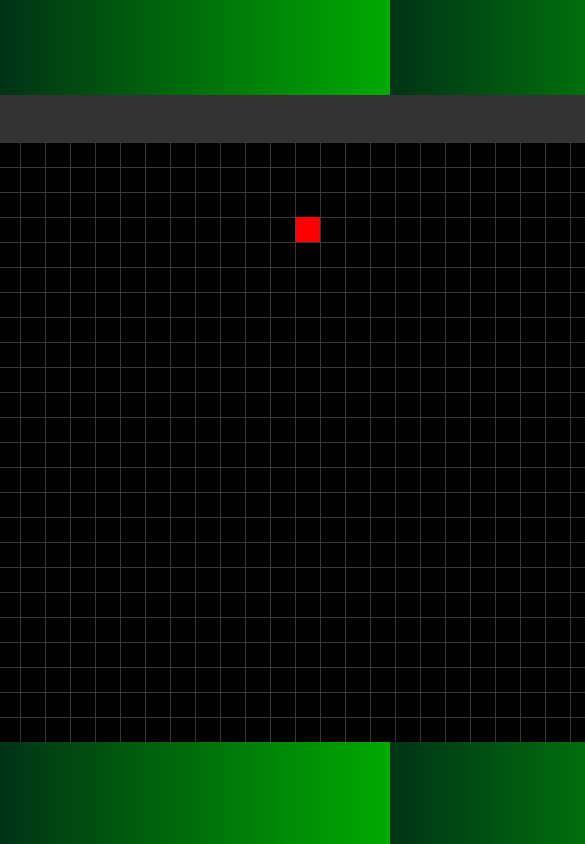
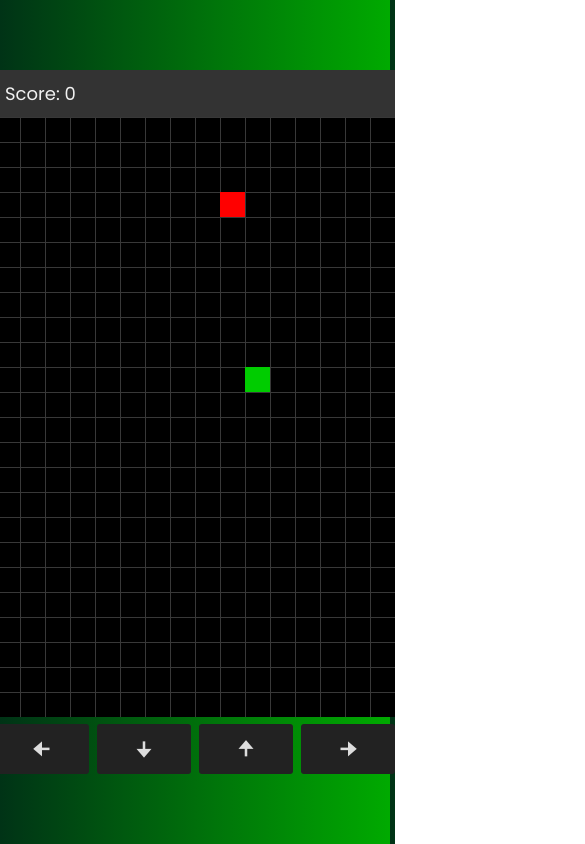
Before and after one commit to WilkerGuimaraes/snake-game-javascript, a plain HTML site: page index.html in a window 390 px wide. Both pictures are taken after a click on the button "Play Game". Shown: the top 844 px of the page, 585 px wide, since content can reach past the window. Drawn offline with nearby package versions, Linux system fonts and the light colour scheme.

Commit message:
commit 4

```diff
--- a/index.html
+++ b/index.html
@@ -31,7 +31,16 @@
         </div>
       </div>
 
-      <canvas id="board"></canvas>
+      <div class="screen-game">
+        <canvas id="board"></canvas>
+
+        <div class="control-arrows">
+          <i data-key="ArrowLeft" class="bx bxs-left-arrow-alt"></i>
+          <i data-key="ArrowDown" class="bx bxs-down-arrow-alt"></i>
+          <i data-key="ArrowUp" class="bx bxs-up-arrow-alt"></i>
+          <i data-key="ArrowRight" class="bx bxs-right-arrow-alt"></i>
+        </div>
+      </div>
     </div>
   </body>
 </html>
--- a/script.js
+++ b/script.js
@@ -122,20 +122,29 @@ function update() {
 }
 
 function changeDirection(e) {
-  if (e.code == "ArrowUp" && directionY != 1) {
+  if (e.code === "ArrowUp" && directionY != 1) {
     directionX = 0;
     directionY = -1;
-  } else if (e.code == "ArrowDown" && directionY != -1) {
+  } else if (e.code === "ArrowDown" && directionY != -1) {
     directionX = 0;
     directionY = 1;
-  } else if (e.code == "ArrowLeft" && directionX != 1) {
+  } else if (e.code === "ArrowLeft" && directionX != 1) {
     directionX = -1;
     directionY = 0;
-  } else if (e.code == "ArrowRight" && directionX != -1) {
+  } else if (e.code === "ArrowRight" && directionX != -1) {
     directionX = 1;
     directionY = 0;
   }
 }
+
+// Control arrows
+document.querySelectorAll(".control-arrows i").forEach((key) => {
+  // Calling changeDirection on each key click and passing dataset value as an object
+  key.addEventListener(
+    "click",
+    () => changeDirection({ code: key.dataset.key }) // KeyboardEvent contains the property `code`
+  );
+});
 
 function placeFood() {
   foodX = Math.floor(Math.random() * cols) * blockSize;
@@ -169,3 +178,29 @@ function returnToMenu() {
     location.reload();
   });
 }
+
+// Responsivity
+function handleResize() {
+  let windowWidth = window.innerWidth;
+
+  if (windowWidth === 1024 || windowWidth === 768 || windowWidth === 600) {
+    location.reload();
+    start();
+  }
+
+  if (windowWidth > 1024) {
+    cols = 40;
+  } else if (windowWidth > 768) {
+    cols = 30;
+  } else if (windowWidth > 600) {
+    cols = 24;
+  } else {
+    cols = 16;
+  }
+
+  //start();
+}
+
+window.addEventListener("resize", handleResize);
+
+handleResize();
--- a/style.css
+++ b/style.css
@@ -112,3 +112,67 @@ body {
   background-color: #ff0000;
   transition: all 0.2s ease;
 }
+
+.control-arrows {
+  display: none;
+  width: 100%;
+}
+
+.control-arrows > i {
+  font-size: 30px;
+  padding: 10px 32px;
+  border-radius: 3px;
+  border: none;
+  color: #ddd;
+  background-color: #222;
+}
+
+.control-arrows:hover {
+  cursor: pointer;
+}
+
+@media screen and (max-width: 1024px) {
+  #initial-screen,
+  #wrapper {
+    width: 750px;
+  }
+
+  .control-arrows {
+    display: flex;
+    align-items: center;
+    justify-content: space-between;
+  }
+
+  .control-arrows > i {
+    padding-left: 65px;
+    padding-right: 65px;
+  }
+}
+
+@media screen and (max-width: 768px) {
+  #initial-screen,
+  #wrapper {
+    width: 600px;
+  }
+
+  .control-arrows > i {
+    padding-left: 55px;
+    padding-right: 55px;
+  }
+}
+
+@media screen and (max-width: 600px) {
+  #initial-screen,
+  #wrapper {
+    width: 400px;
+  }
+
+  body {
+    justify-content: center;
+  }
+
+  .control-arrows > i {
+    padding-left: 32px;
+    padding-right: 32px;
+  }
+}
```
